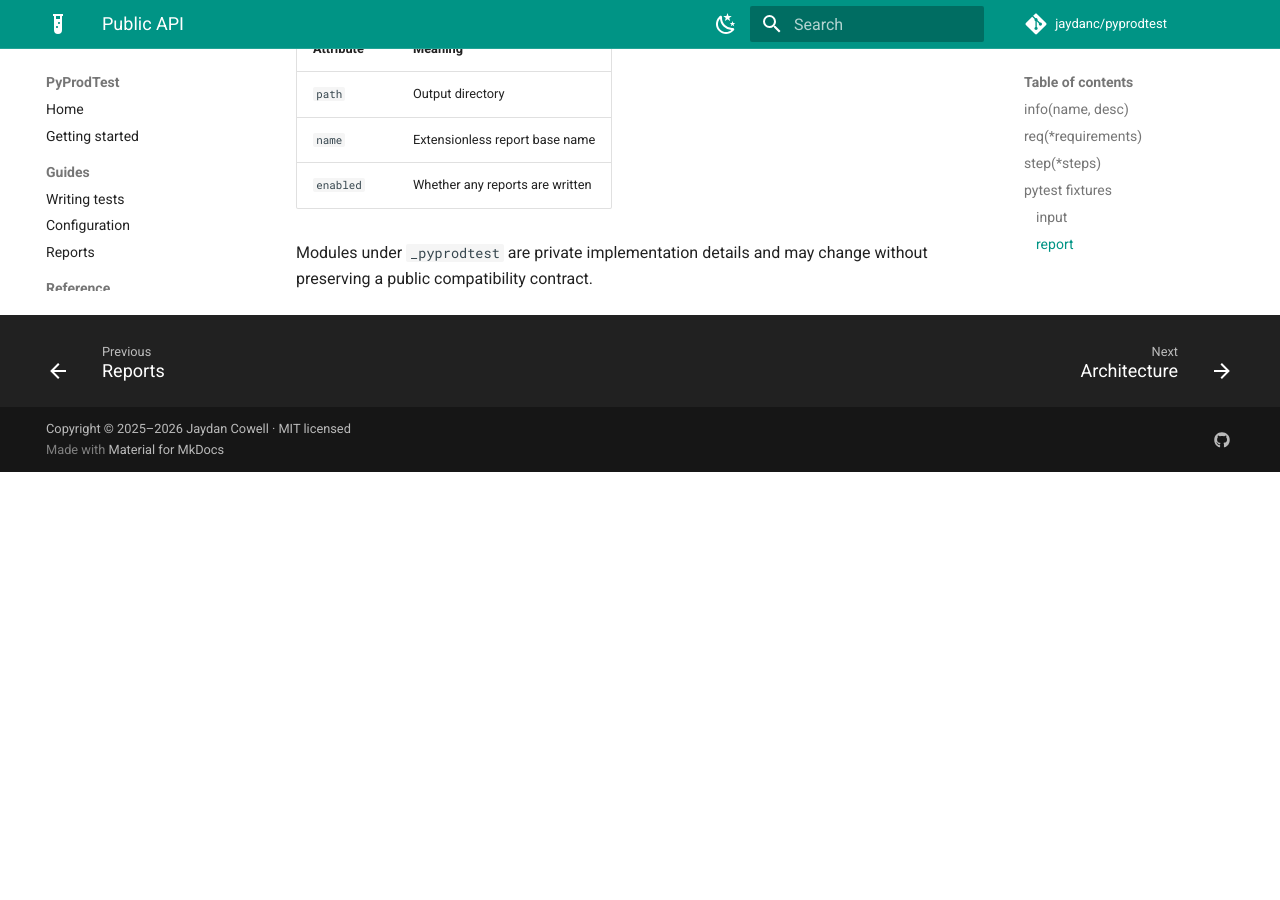
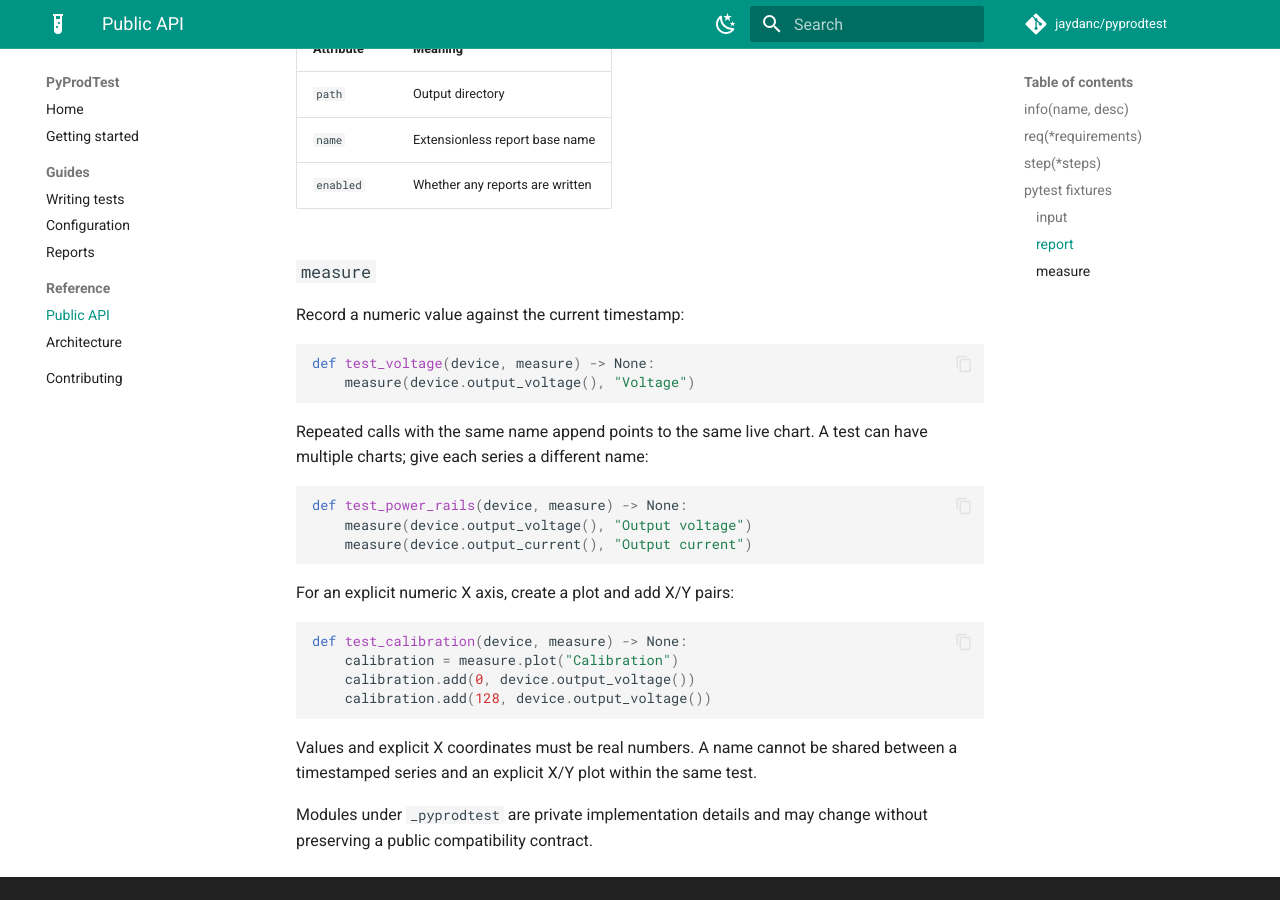
Before and after one commit to jaydanc/pyprodtest, an MkDocs documentation site: the page built from doc/api.md, in a window 1280 px wide and 900 px high, scrolled down 1271 px. Built offline with MkDocs 1.6.1 and Material for MkDocs 9.7.7, drawn with Linux system fonts in a browser that asks for light colours; comment, search, counter and statistics services are not loaded; before the commit the page ends 1743 px from its top, so only the background shows below that; some of the changed text lies outside the part shown.

Commit message:
Show chart on CSV and HTML report

````diff
--- a/doc/api.md
+++ b/doc/api.md
@@ -59,5 +59,35 @@ The session-scoped fixture exposes:
 | `name` | Extensionless report base name |
 | `enabled` | Whether any reports are written |
 
+### `measure`
+
+Record a numeric value against the current timestamp:
+
+```python
+def test_voltage(device, measure) -> None:
+    measure(device.output_voltage(), "Voltage")
+```
+
+Repeated calls with the same name append points to the same live chart. A test
+can have multiple charts; give each series a different name:
+
+```python
+def test_power_rails(device, measure) -> None:
+    measure(device.output_voltage(), "Output voltage")
+    measure(device.output_current(), "Output current")
+```
+
+For an explicit numeric X axis, create a plot and add X/Y pairs:
+
+```python
+def test_calibration(device, measure) -> None:
+    calibration = measure.plot("Calibration")
+    calibration.add(0, device.output_voltage())
+    calibration.add(128, device.output_voltage())
+```
+
+Values and explicit X coordinates must be real numbers. A name cannot be shared
+between a timestamped series and an explicit X/Y plot within the same test.
+
 Modules under `_pyprodtest` are private implementation details and may change
 without preserving a public compatibility contract.
````
Also changed, not shown: other parts of doc/api.md (+1 -1 lines), doc/reports.md (+6 -1 lines), src/_pyprodtest/observers/html_report/templates/report.html (+86 -0 lines), 3 other files.
